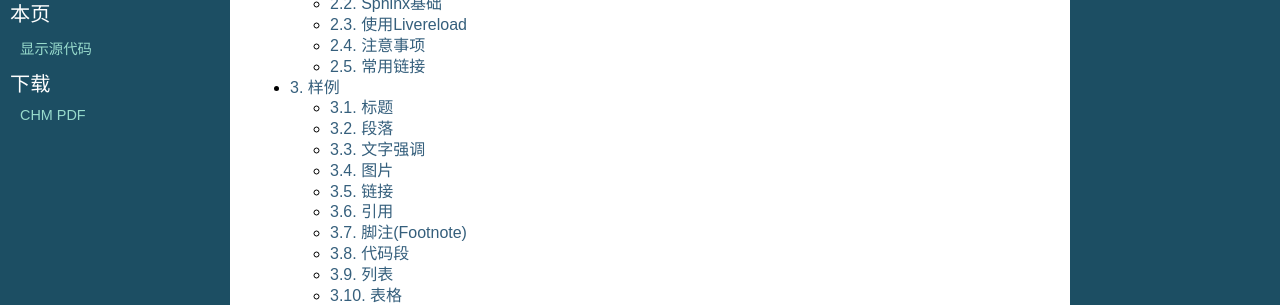
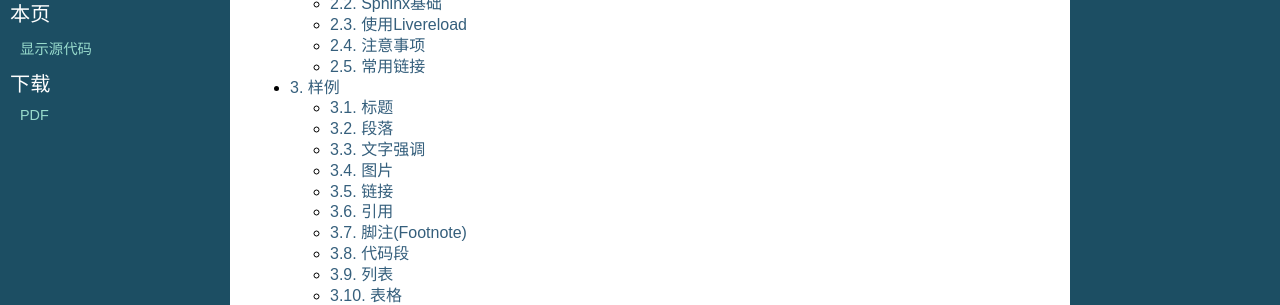
Before and after one commit to azuwis/sphinx_demo, a Sphinx documentation site: the page built from source/index.rst, in a window 1280 px wide. Shown: the part 287-592 px from the top of the page. Built offline with Sphinx 7.4.7, drawn with Linux system fonts in a browser that asks for light colours.

Commit message:
Remove chm related things

```diff
--- a/source/_templates/download.html
+++ b/source/_templates/download.html
@@ -1,8 +1,6 @@
 <h3>下载</h3>
 <ul class="this-page-menu">
   <li>
-    <a href="{{ pathto('_download/%s_v%s.chm' % (project, version), true)|e }}"
-         rel="nofollow">CHM</a>
     <a href="{{ pathto('_download/%s_v%s.pdf' % (project, version), true)|e }}"
          rel="nofollow">PDF</a>
   </li>
```
Also changed, not shown: 1 other file.
